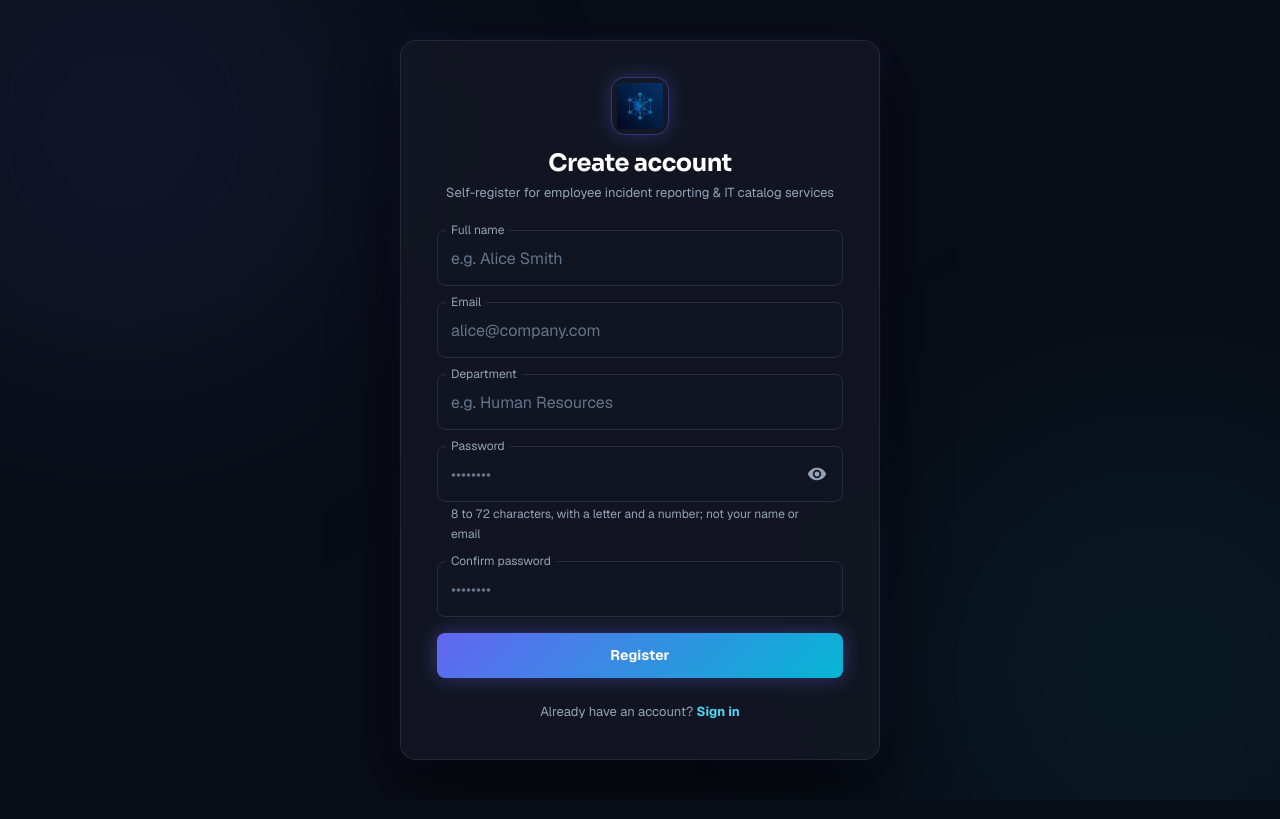
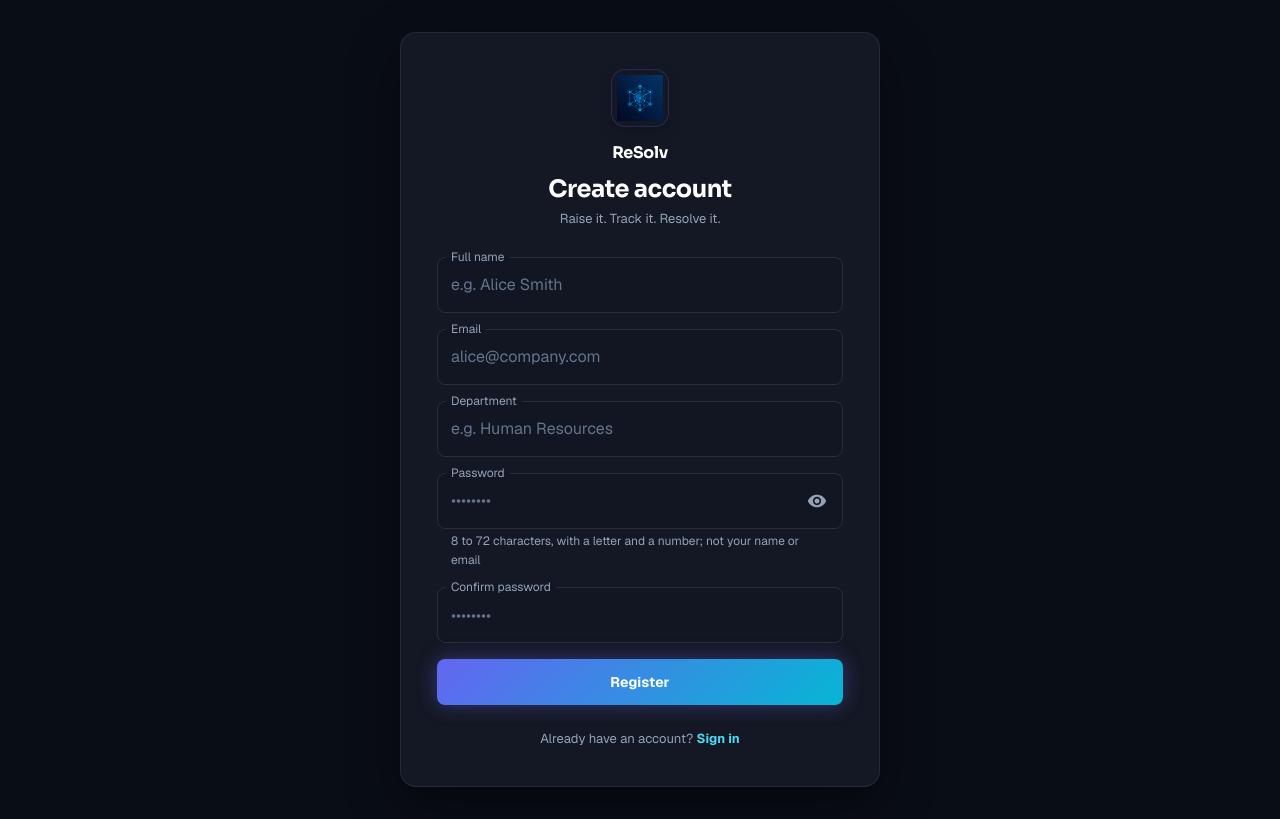
Before and after one commit to sanay7-devv/Frusk-OOPs-Project, a React (Vite) app in the folder frontend/: page /register in a window 1280 px wide. Built offline with nearby package versions, Linux system fonts and the light colour scheme; no server answers.

Commit message:
Apply ReSolv branding and polish auth screens

```diff
--- a/frontend/index.html
+++ b/frontend/index.html
@@ -4,7 +4,8 @@
     <meta charset="UTF-8" />
     <link rel="icon" type="image/png" href="/favicon.png" />
     <meta name="viewport" content="width=device-width, initial-scale=1.0" />
-    <title>IITSM Enterprise</title>
+    <title>ReSolv — Raise it. Track it. Resolve it.</title>
+    <meta name="description" content="ReSolv is a campus service and complaint portal. Raise it. Track it. Resolve it." />
     <!-- Google Fonts: Sora (Headings), Geist (Body), JetBrains Mono (Telemetry/Code) -->
     <link rel="preconnect" href="https://fonts.googleapis.com" />
     <link rel="preconnect" href="https://fonts.gstatic.com" crossorigin />
--- a/frontend/src/features/shared/AuthCard.tsx
+++ b/frontend/src/features/shared/AuthCard.tsx
@@ -20,7 +20,13 @@ export default function AuthCard({ title, subtitle, children }: { title: string;
         }}
       >
         <Box textAlign="center" mb={3}>
-          <Box component="img" src={logoIcon} alt="IITSM Logo" sx={{ width: 48, height: 48, objectFit: 'contain', mb: 1 }} />
+          <Box component="img" src={logoIcon} alt="ReSolv brand mark" sx={{ width: 48, height: 48, objectFit: 'contain', mb: 1 }} />
+          <Typography variant="subtitle1" sx={{ fontFamily: 'Sora, sans-serif', fontWeight: 700, color: tokens.white, lineHeight: 1.3 }}>
+            ReSolv
+          </Typography>
+          <Typography variant="body2" sx={{ color: tokens.onSurfaceVariant, fontSize: 12, mt: 0.25, mb: 1.5 }}>
+            Raise it. Track it. Resolve it.
+          </Typography>
           <Typography variant="h5" component="h1" sx={{ fontFamily: 'Sora, sans-serif', fontWeight: 700, color: tokens.white }}>
             {title}
           </Typography>
--- a/frontend/src/features/shared/Login.tsx
+++ b/frontend/src/features/shared/Login.tsx
@@ -84,7 +84,7 @@ export default function Login() {
   const hasGoogleAuth = Boolean(clientId && !clientId.includes('your-google-client-id'));
 
   useEffect(() => {
-    document.title = 'Sign In · IITSM';
+    document.title = 'Sign in · ReSolv';
   }, []);
 
   // Auto-redirect if already authenticated
@@ -171,32 +171,6 @@ export default function Login() {
       py={4}
       sx={{
         bgcolor: tokens.background,
-        position: 'relative',
-        overflow: 'hidden',
-        '&::before': {
-          content: '""',
-          position: 'absolute',
-          top: '-15%',
-          left: '-10%',
-          width: '500px',
-          height: '500px',
-          borderRadius: '50%',
-          bgcolor: alpha(tokens.primary, 0.1),
-          filter: 'blur(130px)',
-          pointerEvents: 'none',
-        },
-        '&::after': {
-          content: '""',
-          position: 'absolute',
-          bottom: '-15%',
-          right: '-10%',
-          width: '500px',
-          height: '500px',
-          borderRadius: '50%',
-          bgcolor: alpha(tokens.secondary, 0.08),
-          filter: 'blur(130px)',
-          pointerEvents: 'none',
-        },
       }}
     >
       <Paper
@@ -206,10 +180,9 @@ export default function Login() {
           width: '100%',
           maxWidth: 480,
           borderRadius: '16px',
-          bgcolor: alpha(tokens.paper, 0.85),
-          backdropFilter: 'blur(24px)',
+          bgcolor: tokens.paper,
           border: `1px solid ${tokens.outlineVariant}`,
-          boxShadow: `0 24px 64px ${alpha(tokens.black, 0.7)}, 0 0 24px ${alpha(tokens.primary, 0.12)}`,
+          boxShadow: `0 20px 52px ${alpha(tokens.black, 0.42)}`,
           position: 'relative',
           zIndex: 1,
         }}
@@ -222,19 +195,19 @@ export default function Login() {
               height: 60,
               borderRadius: '14px',
               bgcolor: tokens.surfaceContainer,
-              border: `1px solid ${alpha(tokens.primary, 0.4)}`,
+              border: `1px solid ${alpha(tokens.primary, 0.24)}`,
               display: 'inline-flex',
               alignItems: 'center',
               justifyContent: 'center',
               mb: 1.5,
-              boxShadow: `0 0 20px ${alpha(tokens.primary, 0.3)}`,
+              boxShadow: `0 5px 14px ${alpha(tokens.black, 0.2)}`,
               overflow: 'hidden',
             }}
           >
             <Box
               component="img"
               src={logoIcon}
-              alt="IITSM Logo"
+              alt="ReSolv brand mark"
               sx={{ width: 48, height: 48, objectFit: 'contain' }}
             />
           </Box>
@@ -248,7 +221,7 @@ export default function Login() {
               mb: 0.5,
             }}
           >
-            IITSM Enterprise
+            ReSolv
           </Typography>
           <Typography
             variant="body2"
@@ -258,7 +231,7 @@ export default function Login() {
               fontSize: 13,
             }}
           >
-            Incident &amp; Service Command Centre
+            Raise it. Track it. Resolve it.
           </Typography>
         </Box>
 
--- a/frontend/src/features/shared/Register.tsx
+++ b/frontend/src/features/shared/Register.tsx
@@ -58,7 +58,7 @@ export default function Register() {
   const [showPassword, setShowPassword] = useState(false);
 
   useEffect(() => {
-    document.title = 'Register · IITSM';
+    document.title = 'Create account · ReSolv';
   }, []);
 
   useEffect(() => {
@@ -100,32 +100,6 @@ export default function Register() {
       py={4}
       sx={{
         bgcolor: tokens.background,
-        position: 'relative',
-        overflow: 'hidden',
-        '&::before': {
-          content: '""',
-          position: 'absolute',
-          top: '-15%',
-          left: '-10%',
-          width: '500px',
-          height: '500px',
-          borderRadius: '50%',
-          bgcolor: alpha(tokens.primary, 0.1),
-          filter: 'blur(130px)',
-          pointerEvents: 'none',
-        },
-        '&::after': {
-          content: '""',
-          position: 'absolute',
-          bottom: '-15%',
-          right: '-10%',
-          width: '500px',
-          height: '500px',
-          borderRadius: '50%',
-          bgcolor: alpha(tokens.secondary, 0.08),
-          filter: 'blur(130px)',
-          pointerEvents: 'none',
-        },
       }}
     >
       <Paper
@@ -135,10 +109,9 @@ export default function Register() {
           width: '100%',
           maxWidth: 480,
           borderRadius: '16px',
-          bgcolor: alpha(tokens.paper, 0.85),
-          backdropFilter: 'blur(24px)',
+          bgcolor: tokens.paper,
           border: `1px solid ${tokens.outlineVariant}`,
-          boxShadow: `0 24px 64px ${alpha(tokens.black, 0.7)}, 0 0 24px ${alpha(tokens.primary, 0.12)}`,
+          boxShadow: `0 20px 52px ${alpha(tokens.black, 0.42)}`,
           position: 'relative',
           zIndex: 1,
         }}
@@ -150,17 +123,30 @@ export default function Register() {
               height: 58,
               borderRadius: '14px',
               bgcolor: tokens.paper,
-              border: `1px solid ${alpha(tokens.primary, 0.4)}`,
+              border: `1px solid ${alpha(tokens.primary, 0.24)}`,
               display: 'inline-flex',
               alignItems: 'center',
               justifyContent: 'center',
               mb: 1.5,
-              boxShadow: `0 0 20px ${alpha(tokens.primary, 0.3)}`,
+              boxShadow: `0 5px 14px ${alpha(tokens.black, 0.2)}`,
               overflow: 'hidden',
             }}
           >
-            <Box component="img" src={logoIcon} alt="IITSM Logo" sx={{ width: 46, height: 46, objectFit: 'contain' }} />
+            <Box component="img" src={logoIcon} alt="ReSolv brand mark" sx={{ width: 46, height: 46, objectFit: 'contain' }} />
           </Box>
+          <Typography
+            variant="subtitle1"
+            component="div"
+            sx={{
+              fontFamily: 'Sora, sans-serif',
+              fontWeight: 700,
+              color: tokens.white,
+              letterSpacing: '-0.02em',
+              mb: 0.75,
+            }}
+          >
+            ReSolv
+          </Typography>
           <Typography
             variant="h5" component="h1"
             sx={{
@@ -181,7 +167,7 @@ export default function Register() {
               fontSize: 13,
             }}
           >
-            Self-register for employee incident reporting &amp; IT catalog services
+            Raise it. Track it. Resolve it.
           </Typography>
         </Box>
 
--- a/frontend/src/layouts/AppShell.tsx
+++ b/frontend/src/layouts/AppShell.tsx
@@ -210,19 +210,10 @@ export default function AppShell() {
   }, [activeWorkspace, user, workspaces]);
 
   const navItems = (NAV[activeWorkspace] || []).filter((i) => !i.permission || !!user?.permissions?.includes(i.permission));
-  const currentPage = navItems
-    .filter((item) => location.pathname === item.to || (item.to !== '/' && location.pathname.startsWith(`${item.to}/`)))
-    .sort((a, b) => b.to.length - a.to.length)[0];
-  const pageTitle = currentPage?.label ?? (location.pathname.includes('/incidents/') ? 'Incident details' : undefined);
-
-  useEffect(() => {
-    document.title = pageTitle ? `${pageTitle} · IITSM Enterprise` : 'IITSM Enterprise';
-  }, [pageTitle]);
-
   useEffect(() => {
     const currentNav = navItems.find((n) => n.to === location.pathname || (n.to !== '/' && location.pathname.startsWith(n.to)));
     const pageTitle = currentNav?.label || (location.pathname.includes('/incidents/') ? 'Incident detail' : 'Command Centre');
-    document.title = `${pageTitle} · IITSM`;
+    document.title = `${pageTitle} · ReSolv`;
   }, [location.pathname, navItems]);
 
   return (
@@ -376,7 +367,7 @@ export default function AppShell() {
                   display: 'flex',
                   alignItems: 'center',
                   justifyContent: 'center',
-                  boxShadow: `0 0 16px ${alpha(tokens.primary, 0.25)}`,
+                  boxShadow: `0 4px 12px ${alpha(tokens.black, 0.18)}`,
                   overflow: 'hidden',
                   flexShrink: 0,
                 }}
@@ -384,7 +375,7 @@ export default function AppShell() {
                 <Box
                   component="img"
                   src={logoIcon}
-                  alt="IITSM Logo"
+                  alt="ReSolv brand mark"
                   sx={{ width: 28, height: 28, objectFit: 'contain' }}
                 />
               </Box>
@@ -401,7 +392,7 @@ export default function AppShell() {
                     lineHeight: 1.2,
                   }}
                 >
-                  IITSM Enterprise
+                  ReSolv
                 </Typography>
                 <Tooltip title={rtConfig.hint} arrow placement="bottom-start">
                   <Box
@@ -1016,7 +1007,7 @@ export default function AppShell() {
                 fontFamily: 'JetBrains Mono, monospace',
               }}
             >
-              IITSM Enterprise · Active Session
+              ReSolv · Active Session
             </Typography>
           </Menu>
         </Toolbar>
```
Also changed, not shown: 2 other files (tests, documents, lock files or other folders).
